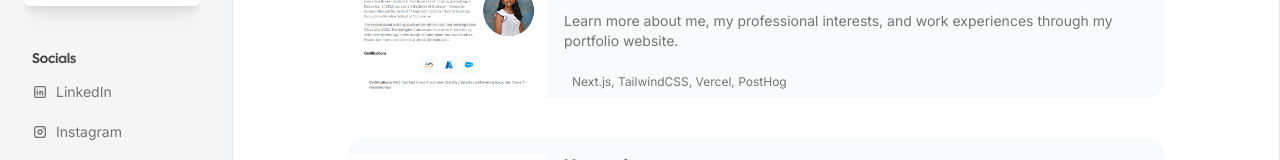
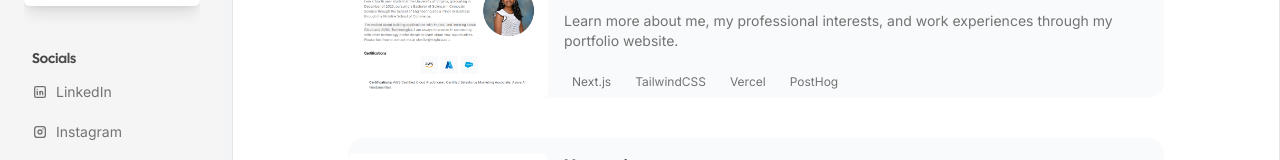
Before and after one commit to kullampallep/myportfolio, a Next.js app: page /projects in a window 1280 px wide. Shown: the part 250-410 px from the top of the page. Built offline with nearby package versions, Linux system fonts and the light colour scheme.

Commit message:
last fix

```diff
--- a/src/constants/products.tsx
+++ b/src/constants/products.tsx
@@ -42,7 +42,7 @@ export const products = [
       "Learn more about me, my professional interests, and work experiences through my portfolio website.",
     thumbnail: portfolio1,
     images: [portfolio1],
-    stack: ["Next.js, TailwindCSS, Vercel, PostHog"],
+    stack: ["Next.js", "TailwindCSS", "Vercel", "PostHog"],
     slug: "portfolio",
     demo: "",
     content: (
```
